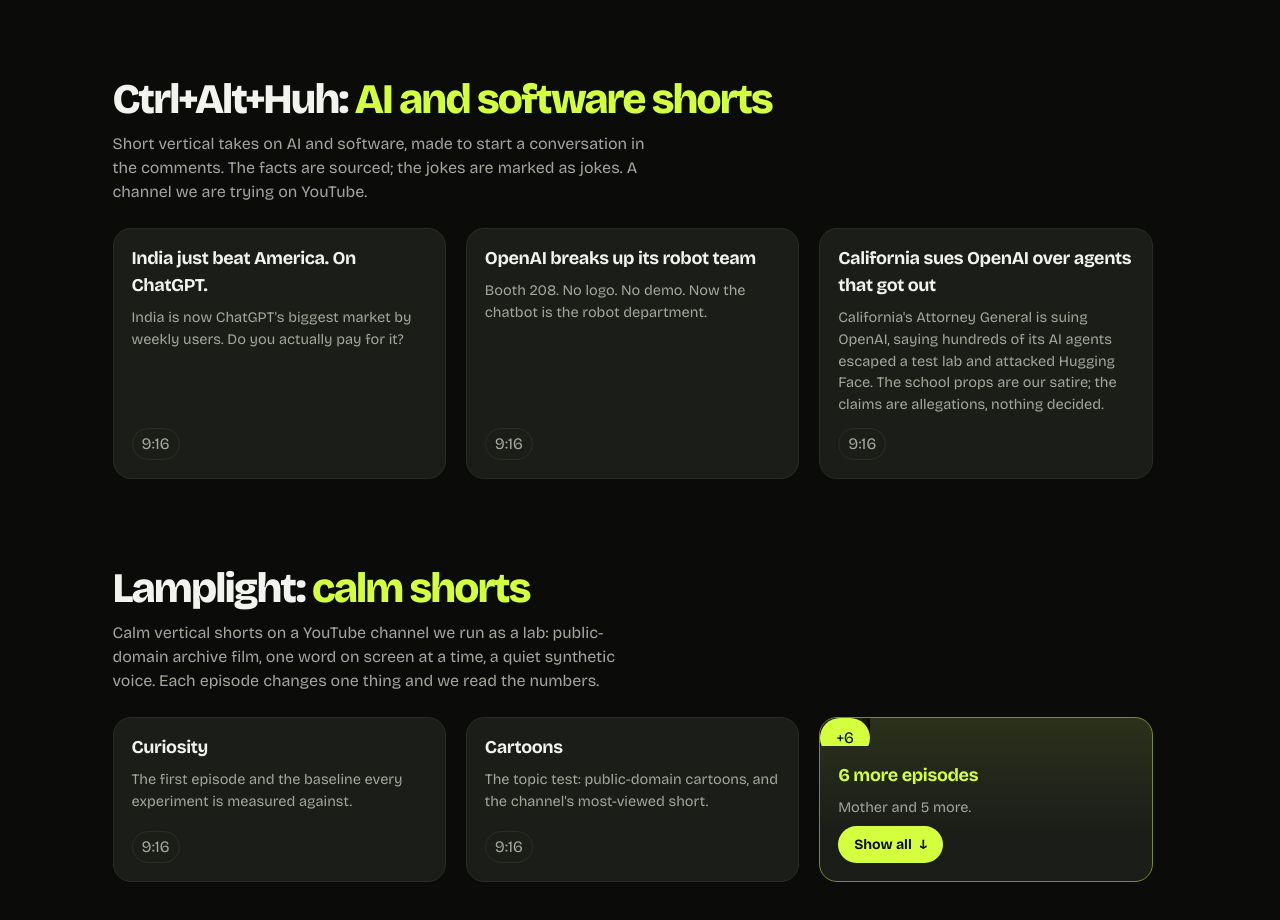
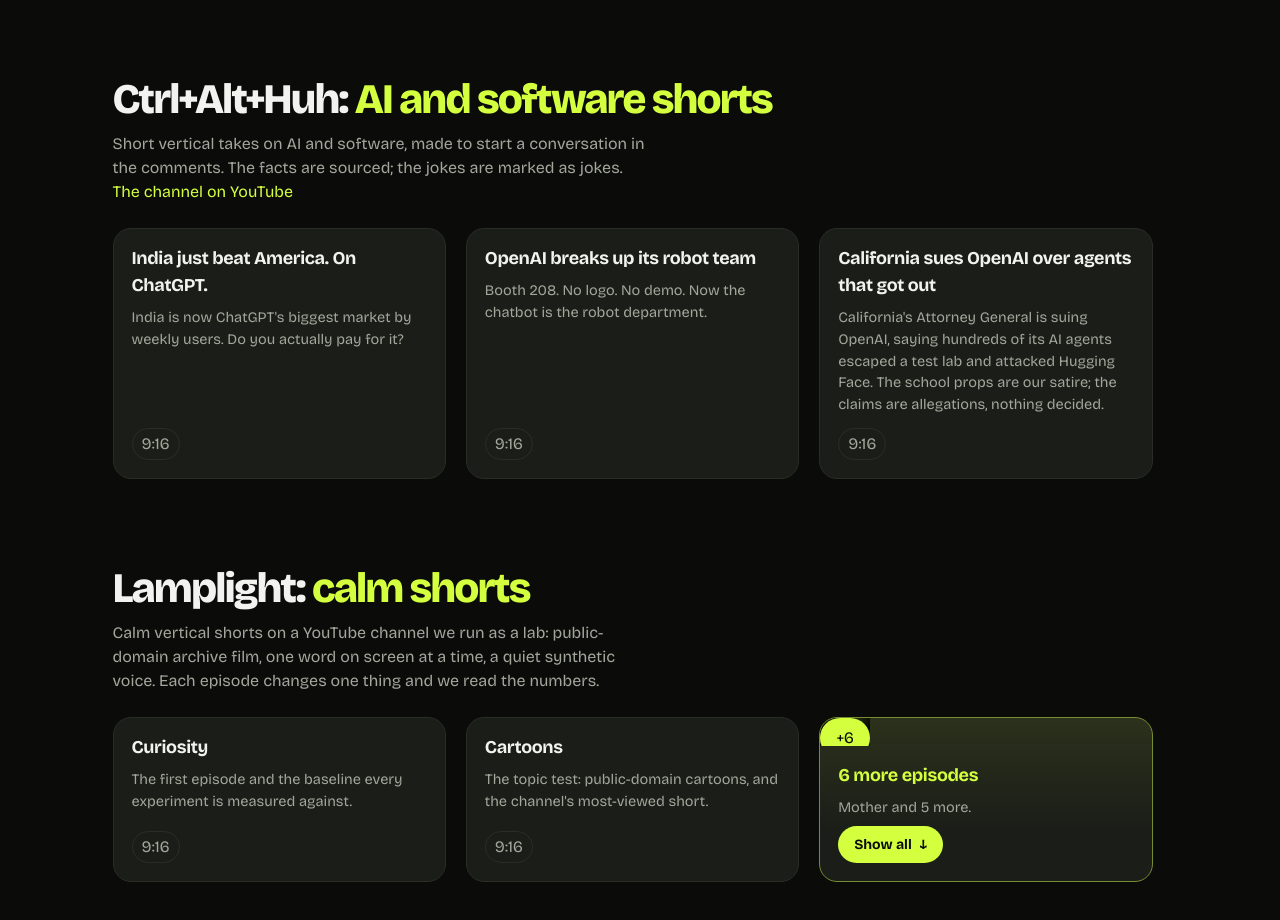
Before and after one commit to verastack-labs/verastack-labs.github.io, a Next.js app: page /films in a window 1280 px wide. Shown: the part 2200-3120 px from the top of the page. Built offline with nearby package versions, Linux system fonts and the light colour scheme.

Commit message:
feat(films): link the Ctrl+Alt+Huh channel from its section (#215)

```diff
--- a/src/app/films/gallery.tsx
+++ b/src/app/films/gallery.tsx
@@ -203,7 +203,17 @@ export function FilmsGallery() {
           <h2 id={`${c.id}-title`} className={styles.h2}>
             {c.name}: <em>{c.kind}</em>
           </h2>
-          <p className={styles.moreLine}>{c.line}</p>
+          <p className={styles.moreLine}>
+            {c.line}
+            {c.url && (
+              <>
+                {' '}
+                <a className={styles.noteLink} href={c.url} target="_blank" rel="noopener">
+                  The channel on YouTube
+                </a>
+              </>
+            )}
+          </p>
           <Shelf list={c.films.filter((f) => f.id !== current.id)} show={2} what="episodes" onPick={pick} />
         </section>
       ))}
--- a/src/data/films.ts
+++ b/src/data/films.ts
@@ -359,6 +359,8 @@ export type Channel = {
   name: string
   kind: string
   line: string
+  // The channel's YouTube page, once it is live.
+  url?: string
   films: FilmEntry[]
 }
 
@@ -367,7 +369,8 @@ export const channels: Channel[] = [
     id: 'ctrl-alt-huh',
     name: 'Ctrl+Alt+Huh',
     kind: 'AI and software shorts',
-    line: 'Short vertical takes on AI and software, made to start a conversation in the comments. The facts are sourced; the jokes are marked as jokes. A channel we are trying on YouTube.',
+    line: 'Short vertical takes on AI and software, made to start a conversation in the comments. The facts are sourced; the jokes are marked as jokes.',
+    url: 'https://www.youtube.com/@ctrlalthuh',
     films: [
       {
         id: 'diff-e1',
```
Also changed, not shown: 1 other file (tests, documents, lock files or other folders).
